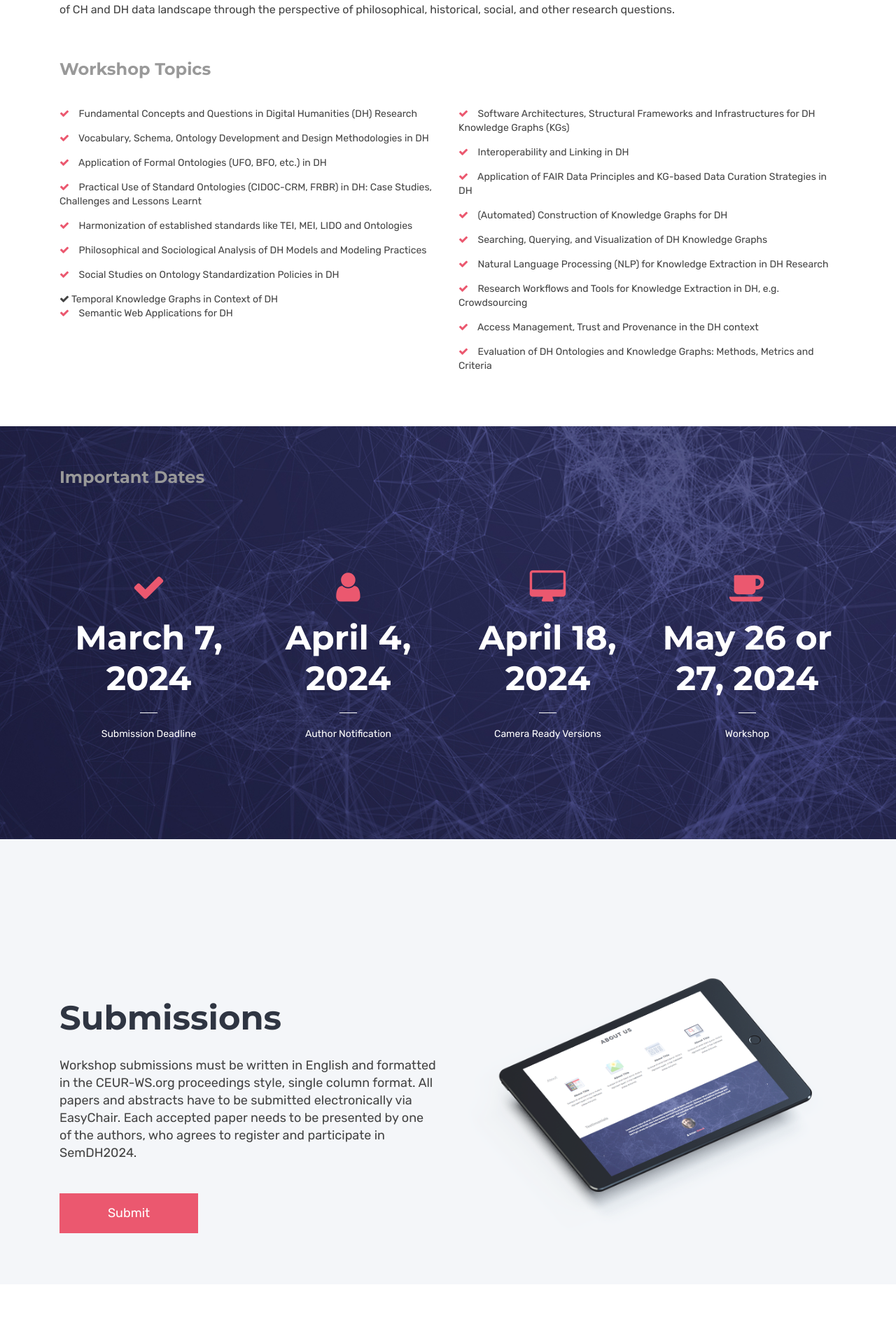
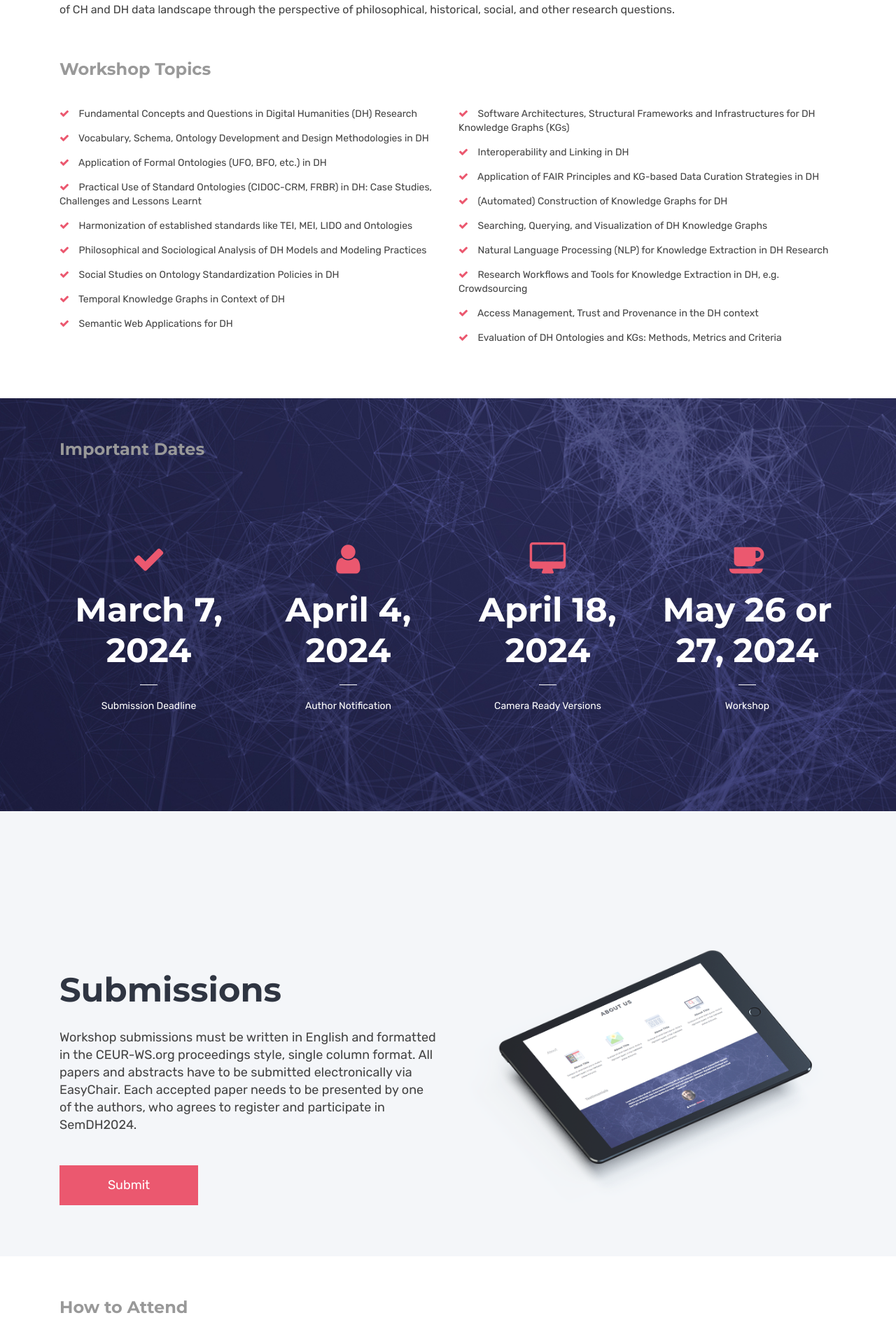
Before and after one commit to SemDH/semdh.github.io, a Jekyll site: the page built from index.html, in a window 1280 px wide. Shown: the part 845-2741 px from the top of the page at 70% size. Built offline with Jekyll 4.4.1, drawn with Linux system fonts in a browser that asks for light colours.

Commit message:
topic column

```diff
--- a/index.html
+++ b/index.html
@@ -108,6 +108,7 @@ canonical: https://semdh.github.io
                   <li>
                     <i class="fa fa-check light-green" aria-hidden="true"></i> Social Studies on Ontology Standardization Policies in DH
                   </li>
+                  <li>
                   <i class="fa fa-check light-green" aria-hidden="true"></i> Temporal Knowledge Graphs in Context of DH
                   </li>
                   <li>
@@ -124,7 +125,7 @@ canonical: https://semdh.github.io
                     <i class="fa fa-check light-green" aria-hidden="true"></i> Interoperability and Linking in DH
                   </li>
                   <li>
-                    <i class="fa fa-check light-green" aria-hidden="true"></i> Application of FAIR Data Principles and KG-based Data Curation Strategies in DH
+                    <i class="fa fa-check light-green" aria-hidden="true"></i> Application of FAIR Principles and KG-based Data Curation Strategies in DH
                   </li>
                   <li>
                     <i class="fa fa-check light-green" aria-hidden="true"></i> (Automated) Construction of Knowledge Graphs for DH
@@ -143,7 +144,7 @@ canonical: https://semdh.github.io
                     <i class="fa fa-check light-green" aria-hidden="true"></i> Access Management, Trust and Provenance in the DH context
                   </li>
                   <li>
-                    <i class="fa fa-check light-green" aria-hidden="true"></i> Evaluation of DH Ontologies and Knowledge Graphs: Methods, Metrics and Criteria
+                    <i class="fa fa-check light-green" aria-hidden="true"></i> Evaluation of DH Ontologies and KGs: Methods, Metrics and Criteria
                   </li>
                 </ul>
               </div>
```
